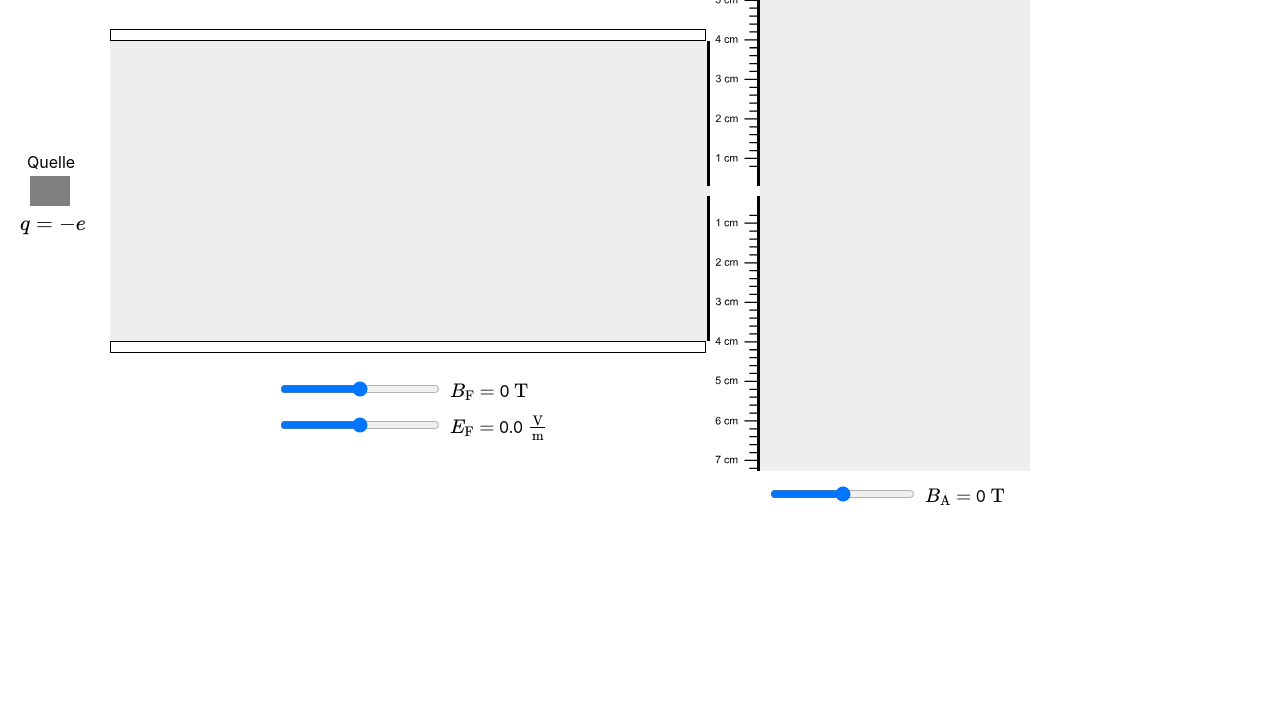
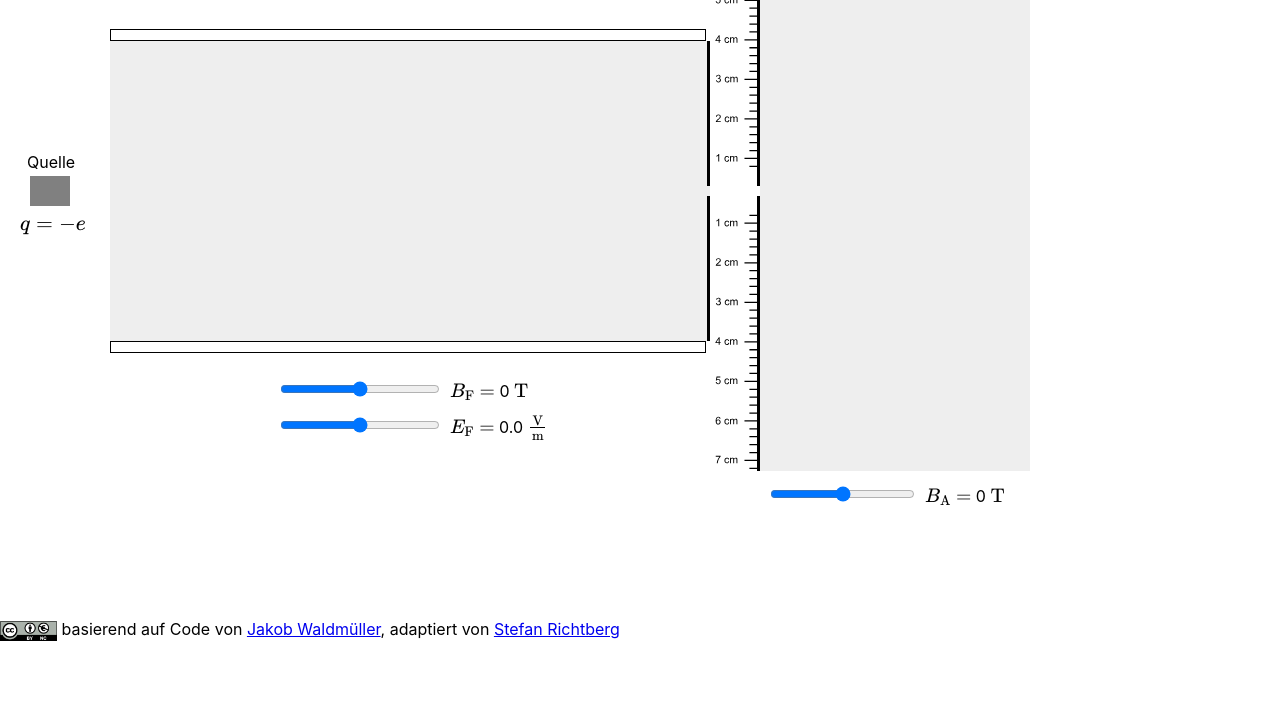
Before and after one commit to webphysik/sim-spektrometer, a plain HTML site: page index.html in a window 1280 px wide. Shown: the part 99-800 px from the top of the page. Drawn offline with nearby package versions, Linux system fonts and the light colour scheme; files whose address does not match are found by name.

Commit message:
Update main.css

```diff
--- a/static/css/main.css
+++ b/static/css/main.css
@@ -261,3 +261,4 @@ ol {
     margin-inline-end: 0px;
     padding-inline-start: 40px;
 }
+#footer{position:absolute;top:720px;width:800px;line-height:1em;z-index:1}
```
